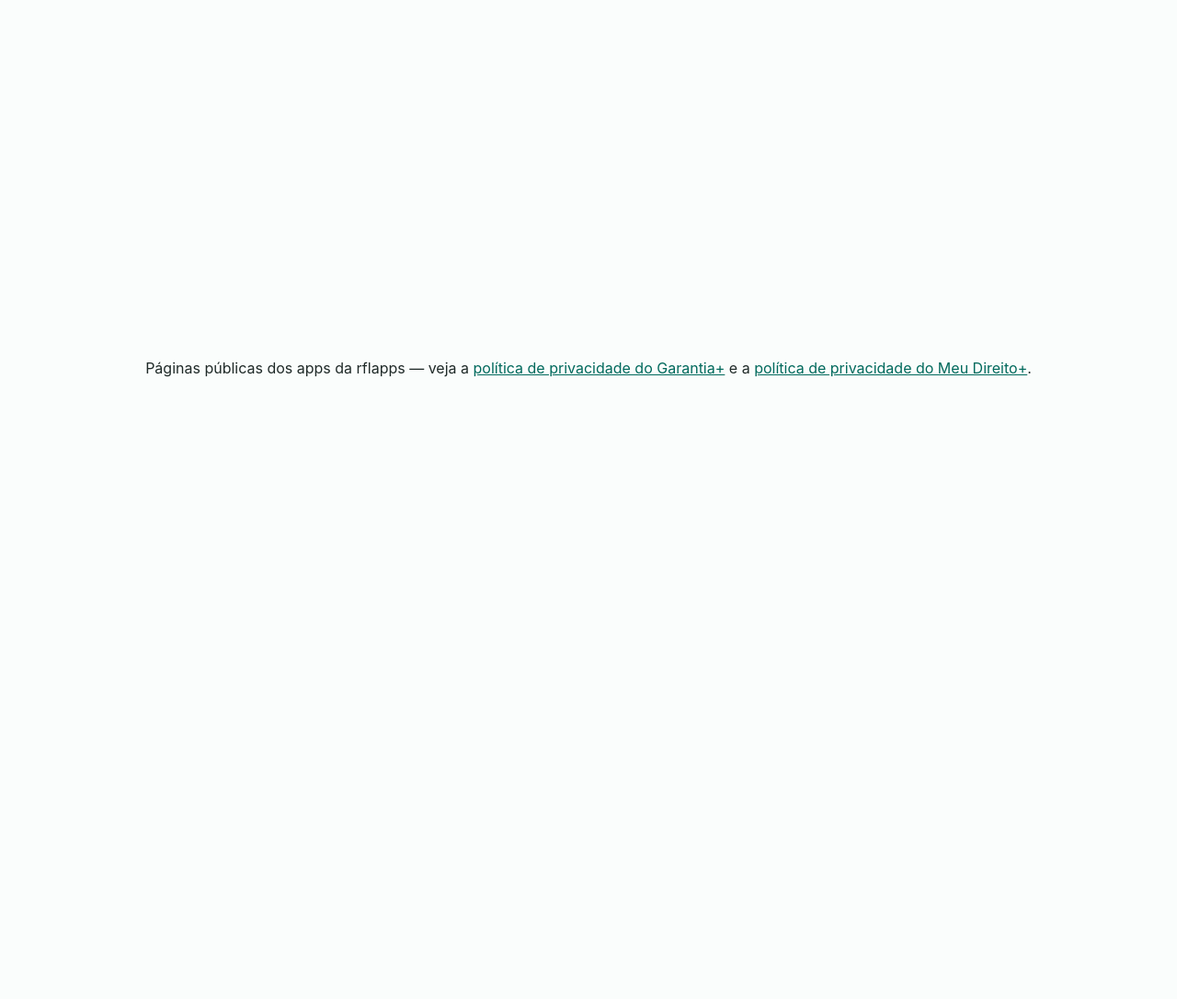
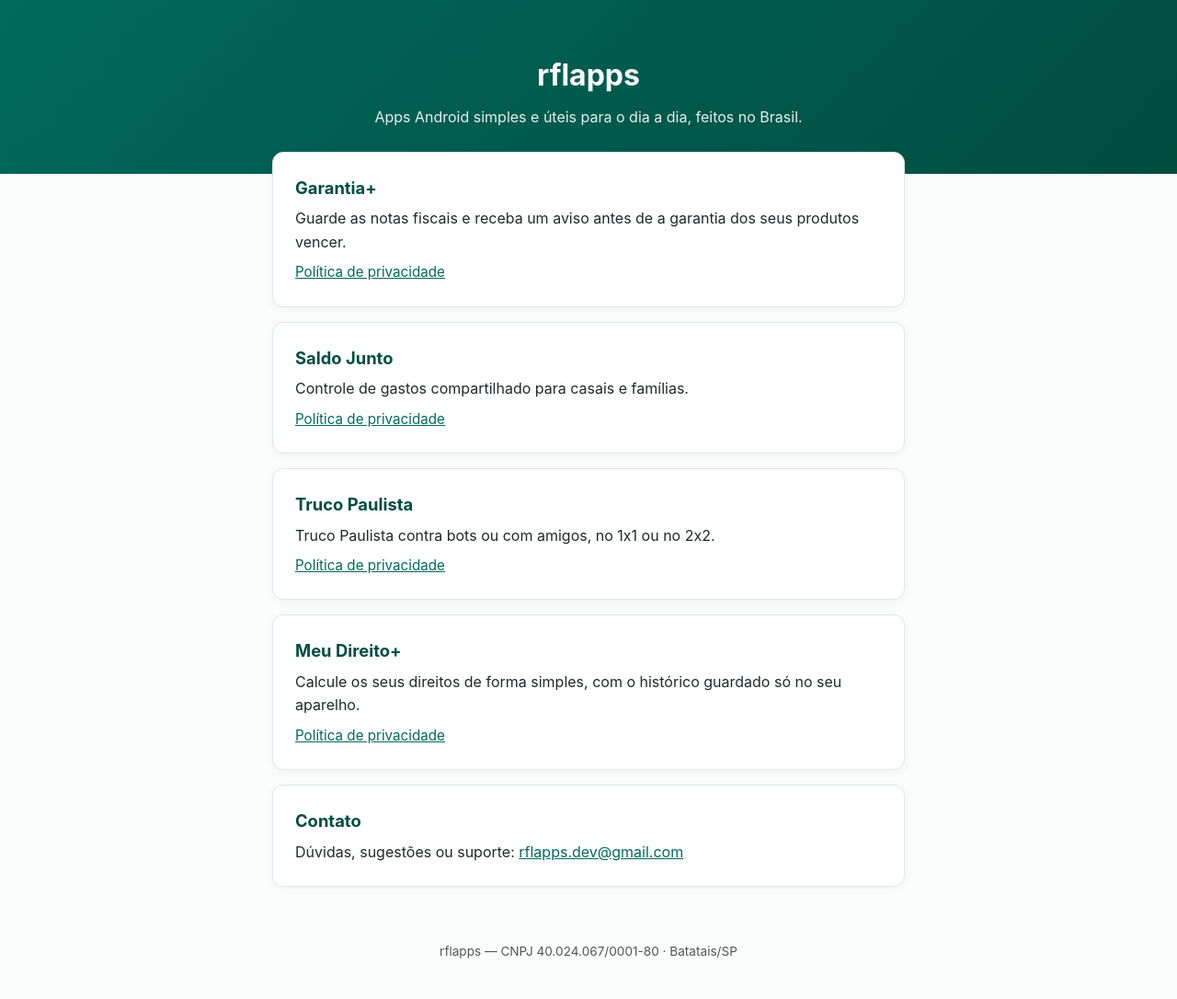
Before and after one commit to rafaelmazarao/rflapps-paginas, a plain HTML site: page index.html in a window 1280 px wide. Shown: the whole page at 92% size. Before the commit the page ends 800 px from the top, so only its background shows below. Drawn offline with Linux system fonts and the light colour scheme.

Commit message:
site: pagina inicial da rflapps e privacidade do Truco Paulista

```diff
--- a/index.html
+++ b/index.html
@@ -3,23 +3,103 @@
 <head>
 <meta charset="UTF-8">
 <meta name="viewport" content="width=device-width, initial-scale=1.0">
-<title>rflapps</title>
+<title>rflapps — apps simples para o dia a dia</title>
+<meta name="description" content="rflapps desenvolve apps Android simples e úteis: Garantia+, Saldo Junto, Truco Paulista e Meu Direito+.">
 <style>
+  :root {
+    --teal: #00695C;
+    --teal-dark: #004D40;
+    --texto: #1f2a28;
+    --texto-suave: #4a5a57;
+    --fundo: #fafdfc;
+    --cartao: #ffffff;
+    --borda: #e0e8e6;
+  }
+  * { box-sizing: border-box; }
   body {
     margin: 0;
-    min-height: 100vh;
-    display: flex;
-    align-items: center;
-    justify-content: center;
     font-family: -apple-system, BlinkMacSystemFont, "Segoe UI", Roboto, Helvetica, Arial, sans-serif;
-    background: #fafdfc;
-    color: #1f2a28;
+    background: var(--fundo);
+    color: var(--texto);
+    line-height: 1.6;
   }
-  a { color: #00695C; }
+  header {
+    background: linear-gradient(135deg, var(--teal), var(--teal-dark));
+    color: #fff;
+    padding: 56px 24px 48px;
+    text-align: center;
+  }
+  header h1 { margin: 0 0 8px; font-size: 2rem; }
+  header p { margin: 0 auto; max-width: 560px; opacity: 0.9; }
+  main {
+    max-width: 720px;
+    margin: -24px auto 60px;
+    padding: 0 16px;
+  }
+  .cartao {
+    background: var(--cartao);
+    border: 1px solid var(--borda);
+    border-radius: 12px;
+    padding: 24px;
+    margin-bottom: 16px;
+    box-shadow: 0 2px 10px rgba(0, 77, 64, 0.06);
+  }
+  h2 { color: var(--teal-dark); font-size: 1.15rem; margin: 0 0 6px; }
+  .cartao p { margin: 0 0 8px; }
+  .cartao p:last-child { margin-bottom: 0; }
+  .links { font-size: 0.95rem; }
+  a { color: var(--teal); }
+  footer {
+    text-align: center;
+    color: var(--texto-suave);
+    font-size: 0.85rem;
+    padding: 0 20px 40px;
+  }
 </style>
 </head>
 <body>
-  <p>Páginas públicas dos apps da rflapps — veja a <a href="privacidade/">política de privacidade do Garantia+</a>
-  e a <a href="privacidade-meu-direito-plus/">política de privacidade do Meu Direito+</a>.</p>
+
+<header>
+  <h1>rflapps</h1>
+  <p>Apps Android simples e úteis para o dia a dia, feitos no Brasil.</p>
+</header>
+
+<main>
+
+  <div class="cartao">
+    <h2>Garantia+</h2>
+    <p>Guarde as notas fiscais e receba um aviso antes de a garantia dos seus produtos vencer.</p>
+    <p class="links"><a href="privacidade/">Política de privacidade</a></p>
+  </div>
+
+  <div class="cartao">
+    <h2>Saldo Junto</h2>
+    <p>Controle de gastos compartilhado para casais e famílias.</p>
+    <p class="links"><a href="https://saldojunto.netlify.app/privacidade.html">Política de privacidade</a></p>
+  </div>
+
+  <div class="cartao">
+    <h2>Truco Paulista</h2>
+    <p>Truco Paulista contra bots ou com amigos, no 1x1 ou no 2x2.</p>
+    <p class="links"><a href="privacidade-truco/">Política de privacidade</a></p>
+  </div>
+
+  <div class="cartao">
+    <h2>Meu Direito+</h2>
+    <p>Calcule os seus direitos de forma simples, com o histórico guardado só no seu aparelho.</p>
+    <p class="links"><a href="privacidade-meu-direito-plus/">Política de privacidade</a></p>
+  </div>
+
+  <div class="cartao">
+    <h2>Contato</h2>
+    <p>Dúvidas, sugestões ou suporte: <a href="mailto:rflapps.dev@gmail.com">rflapps.dev@gmail.com</a></p>
+  </div>
+
+</main>
+
+<footer>
+  rflapps — CNPJ 40.024.067/0001-80 · Batatais/SP
+</footer>
+
 </body>
 </html>
```
Also changed, not shown: privacidade-truco/index.html (added, +164 -0 lines), 1 other file.
